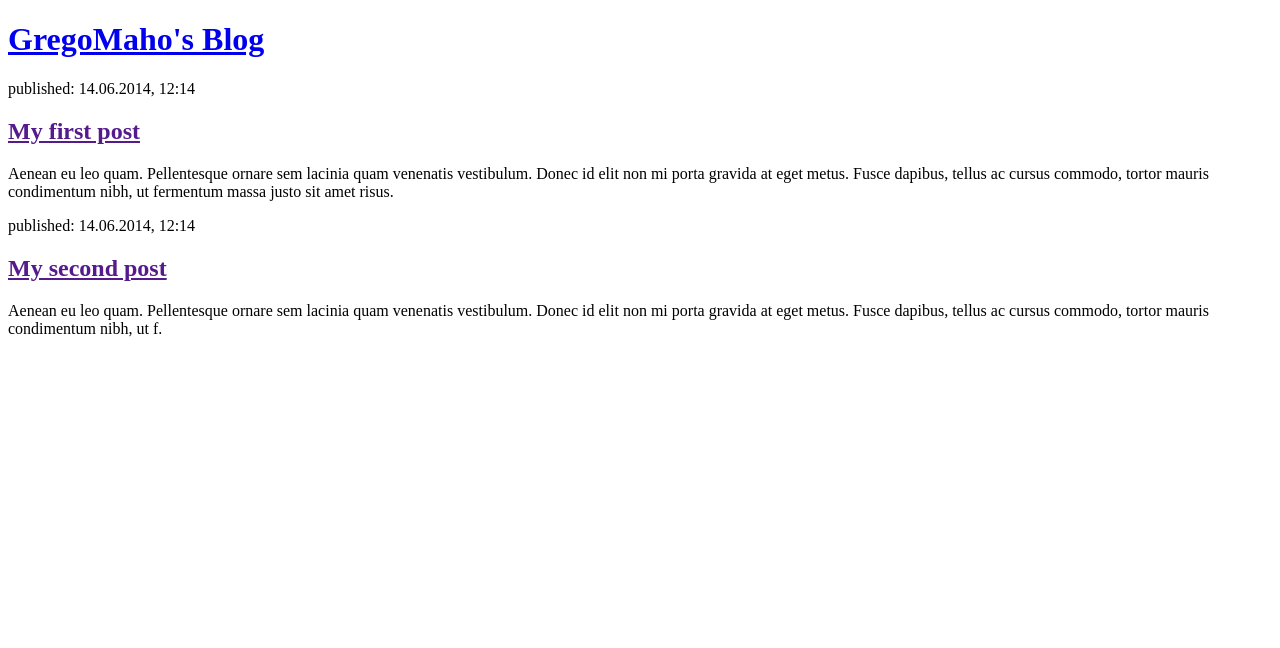
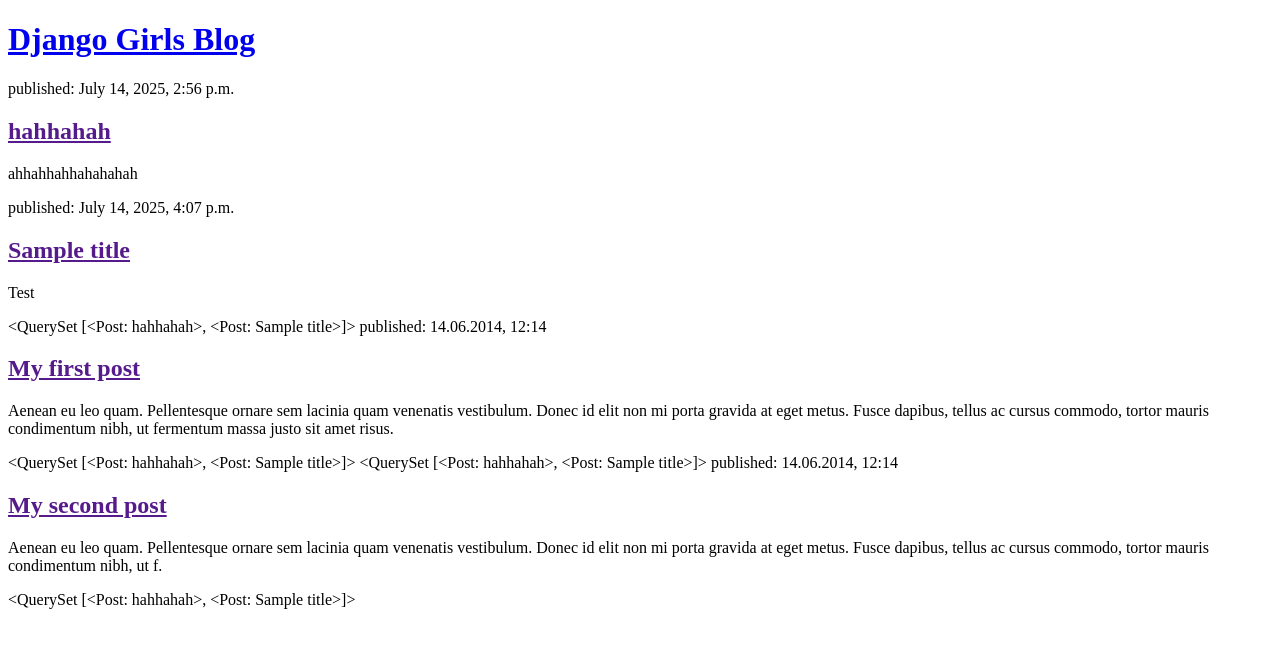
Before and after one commit to gregomaho/my-first-blog, a Django app: page / in a window 1280 px wide. Shown: the top 648 px of the page. Run offline with Django 5.2, Linux system fonts and the light colour scheme; data comes from the database, SQL or seed files in the repository; both versions use the stored data as it was after the commit.

Commit message:
Modified templates to display posts from database.

```diff
--- a/blog/templates/blog/post_list.html
+++ b/blog/templates/blog/post_list.html
@@ -4,20 +4,28 @@
         <title>GregoMaho's blog</title>
     </head>
     <body>
-        <header>
-            <h1><a href="/">GregoMaho's Blog</a></h1>
-        </header>
+    <header>
+        <h1><a href="/">Django Girls Blog</a></h1>
+    </header>
 
-        <article>
+{% for post in posts %}
+    <article>
+        <time>published: {{ post.published_date }}</time>
+        <h2><a href="">{{ post.title }}</a></h2>
+        <p>{{ post.text|linebreaksbr }}</p>
+    </article>
+{% endfor %}
+
+        {{ posts }}
             <time>published: 14.06.2014, 12:14</time>
             <h2><a href="">My first post</a></h2>
             <p>Aenean eu leo quam. Pellentesque ornare sem lacinia quam venenatis vestibulum. Donec id elit non mi porta gravida at eget metus. Fusce dapibus, tellus ac cursus commodo, tortor mauris condimentum nibh, ut fermentum massa justo sit amet risus.</p>
-        </article>
+        {{ posts }}
 
-        <article>
+        {{ posts }}
             <time>published: 14.06.2014, 12:14</time>
             <h2><a href="">My second post</a></h2>
             <p>Aenean eu leo quam. Pellentesque ornare sem lacinia quam venenatis vestibulum. Donec id elit non mi porta gravida at eget metus. Fusce dapibus, tellus ac cursus commodo, tortor mauris condimentum nibh, ut f.</p>
-        </article>
+        {{ posts }}
     </body>
 </html>
--- a/blog/views.py
+++ b/blog/views.py
@@ -1,4 +1,7 @@
 from django.shortcuts import render
+from django.utils import timezone
+from .models import Post
 
 def post_list(request):
-    return render(request, 'blog/post_list.html', {})
+    posts = Post.objects.filter(published_date__lte=timezone.now()).order_by('published_date')
+    return render(request, 'blog/post_list.html', {'posts': posts})
```
Also changed, not shown: db.sqlite3, 1 other file.
